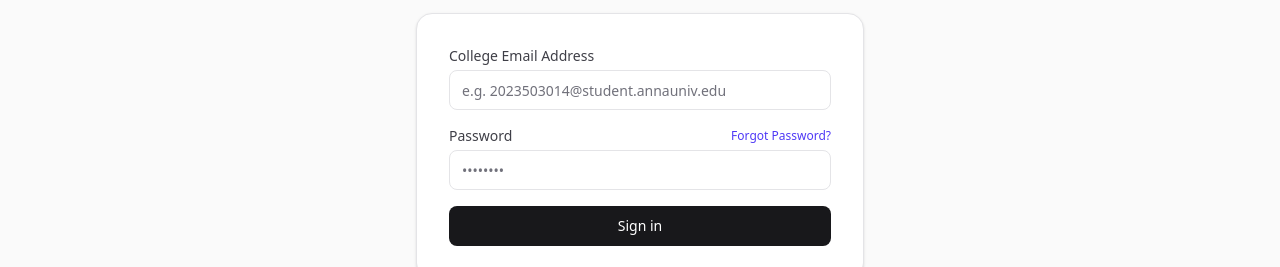
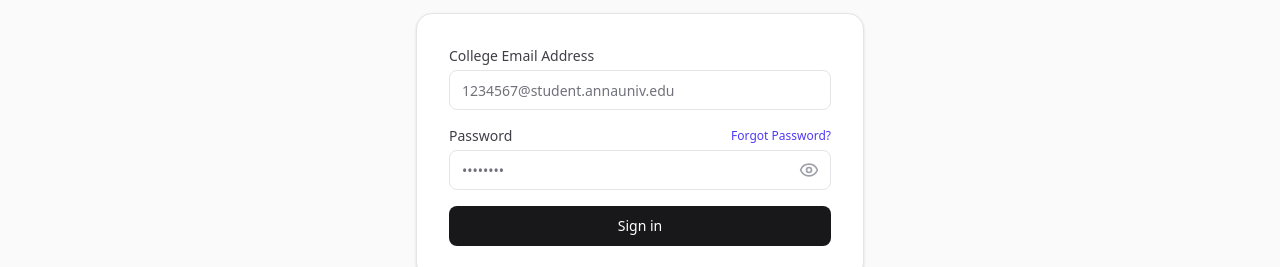
Before and after one commit to Keerthivarman-S-D/StudentNeed, a React (Vite) app: page /login in a window 1280 px wide. Shown: the part 293-560 px from the top of the page. Built offline with nearby package versions, Linux system fonts and the light colour scheme; no server answers.

Commit message:
Update login email placeholder and password visibility toggle

```diff
--- a/src/pages/Login.tsx
+++ b/src/pages/Login.tsx
@@ -1,6 +1,6 @@
 import React, { useState, useEffect } from 'react';
 import { useNavigate } from 'react-router-dom';
-import { ShieldCheck, ArrowLeft } from 'lucide-react';
+import { ShieldCheck, ArrowLeft, Eye, EyeOff } from 'lucide-react';
 import { useAuth } from '../context/AuthContext';
 import { auth } from '../lib/firebase';
 import { createUserWithEmailAndPassword, signInWithEmailAndPassword, sendPasswordResetEmail } from 'firebase/auth';
@@ -16,6 +16,7 @@ export function Login() {
   const [otp, setOtp] = useState('');
   const [password, setPassword] = useState('');
   const [confirmPassword, setConfirmPassword] = useState('');
+  const [showPassword, setShowPassword] = useState(false);
 
   const [isLoading, setIsLoading] = useState(false);
   const [isSignup, setIsSignup] = useState(false);
@@ -214,6 +215,7 @@ export function Login() {
     setPassword('');
     setConfirmPassword('');
     setOtp('');
+    setShowPassword(false);
   };
 
   return (
@@ -254,7 +256,7 @@ export function Login() {
                 <Input
                   type="email"
                   required
-                  placeholder="e.g. 2023503014@student.annauniv.edu"
+                  placeholder="1234567@student.annauniv.edu"
                   value={email}
                   onChange={(e) => setEmail(e.target.value)}
                 />
@@ -270,13 +272,28 @@ export function Login() {
                     Forgot Password?
                   </button>
                 </div>
+                <div className="relative flex items-center">
                   <Input
-                  type="password"
+                    type={showPassword ? "text" : "password"}
                     required
                     placeholder="••••••••"
                     value={password}
                     onChange={(e) => setPassword(e.target.value)}
+                    className="pr-11"
                   />
+                  <button
+                    type="button"
+                    onClick={() => setShowPassword((prev) => !prev)}
+                    className="absolute right-0 flex h-full items-center justify-center px-3 text-zinc-400 hover:text-zinc-600 focus:outline-none focus-visible:text-zinc-600 transition-colors"
+                    aria-label={showPassword ? "Hide password" : "Show password"}
+                  >
+                    {showPassword ? (
+                      <EyeOff className="h-5 w-5" aria-hidden="true" />
+                    ) : (
+                      <Eye className="h-5 w-5" aria-hidden="true" />
+                    )}
+                  </button>
+                </div>
               </div>
               <Button type="submit" className="w-full" disabled={isLoading}>
                 {isLoading ? 'Signing in...' : 'Sign in'}
@@ -292,7 +309,7 @@ export function Login() {
                     <Input
                       type="email"
                       required
-                      placeholder="e.g. 2023503014@student.annauniv.edu"
+                      placeholder="1234567@student.annauniv.edu"
                       value={email}
                       onChange={(e) => setEmail(e.target.value)}
                     />
```
Lines whose indentation alone changed are shown as unchanged.
